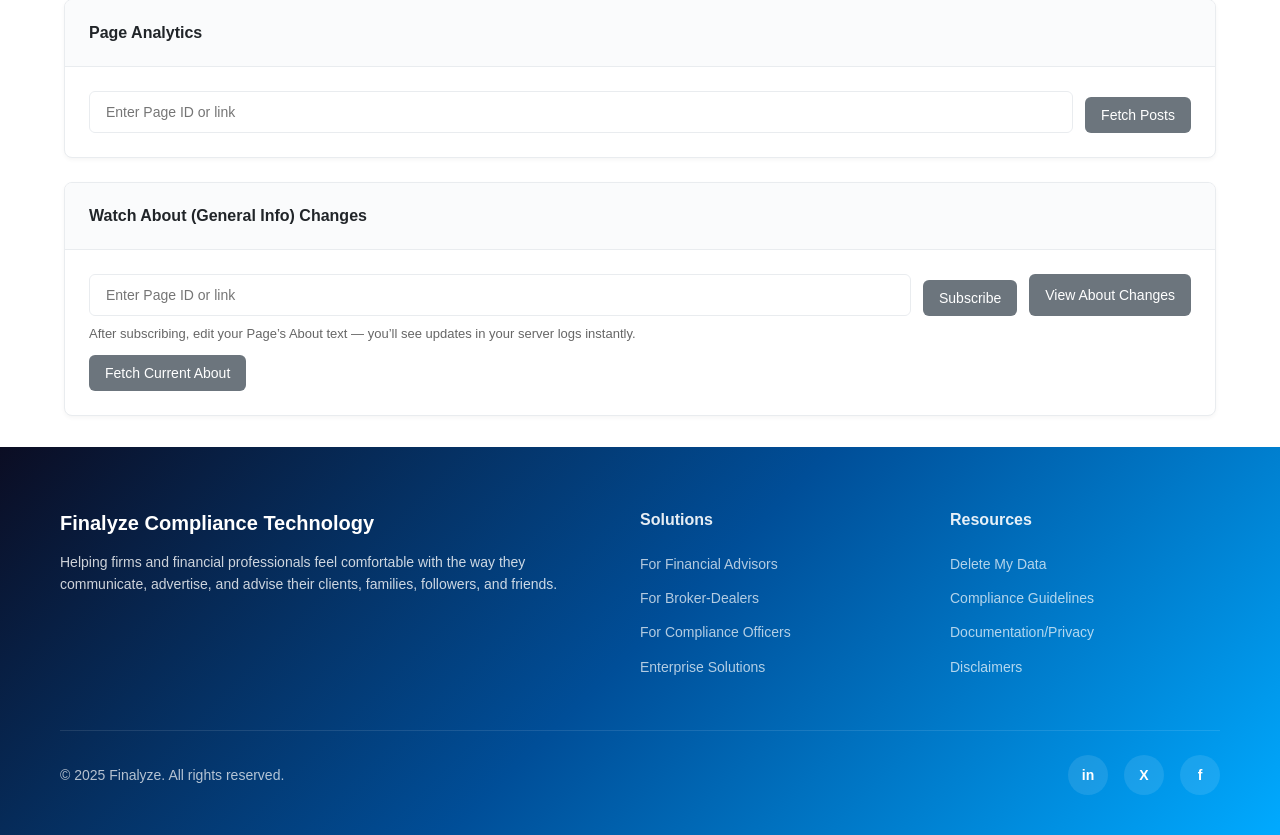
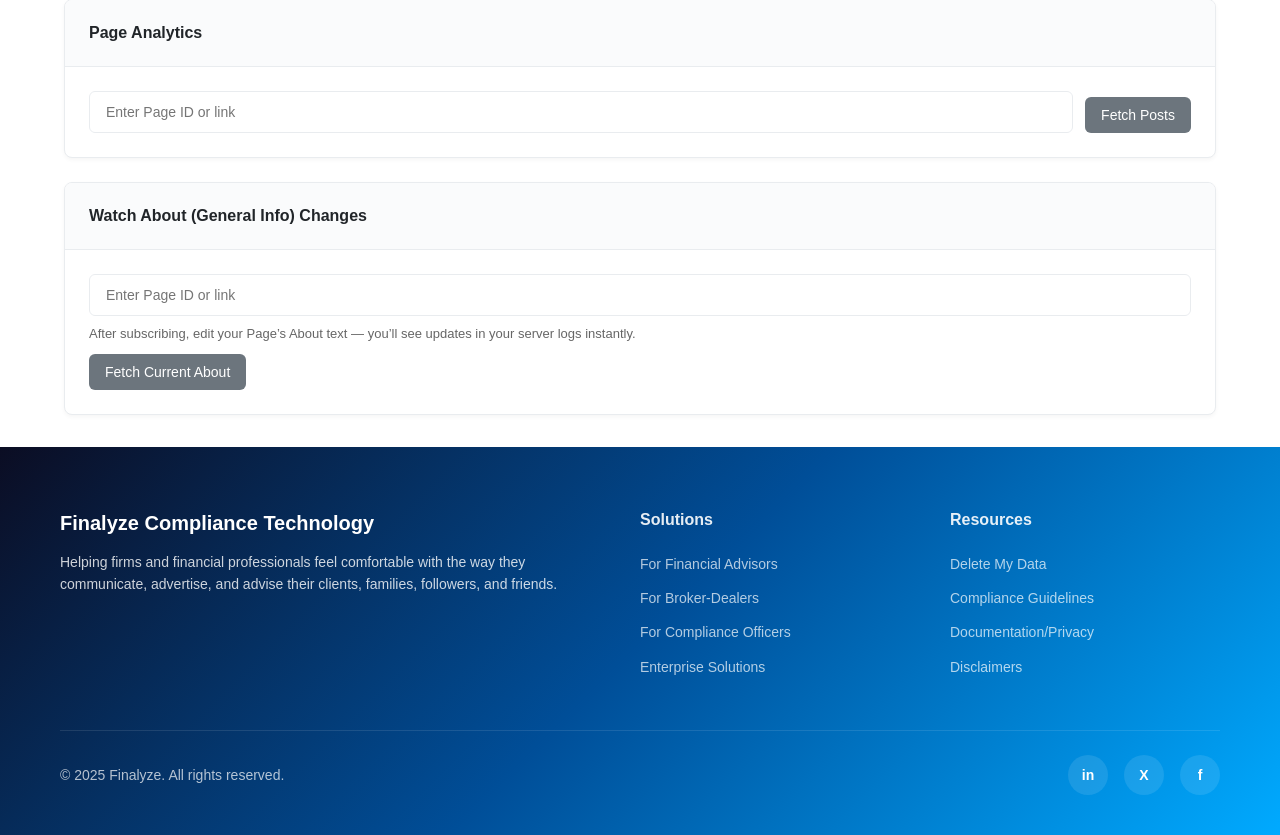
Before and after one commit to rileygiauque/Finalyze, a Flask app: page / in a window 1280 px wide. Shown: the part 888-1723 px from the top of the page. Run offline with Flask 3, Linux system fonts and the light colour scheme.

Commit message:
Update index.html

```diff
--- a/AHO/templates/index.html
+++ b/AHO/templates/index.html
@@ -142,8 +142,8 @@
       <div class="input-group">
         <input type="text" name="page_id" placeholder="Enter Page ID or link"
                value="{{ session.fb_last_page if session.fb_last_page }}" class="form-input">
-        <button type="submit" class="btn btn-secondary">Subscribe</button>
-        <a href="/facebook/about_changes" class="btn btn-secondary">View About Changes</a>
+
+
         </div>
       <p style="margin-top:8px;color:#666;font-size:13px">
         After subscribing, edit your Page’s About text — you’ll see updates in your server logs instantly.
```
